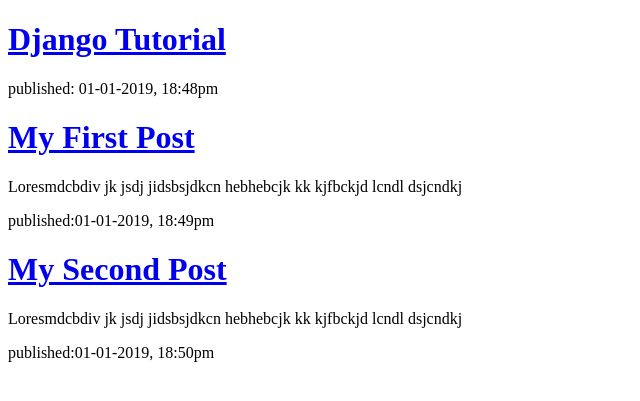
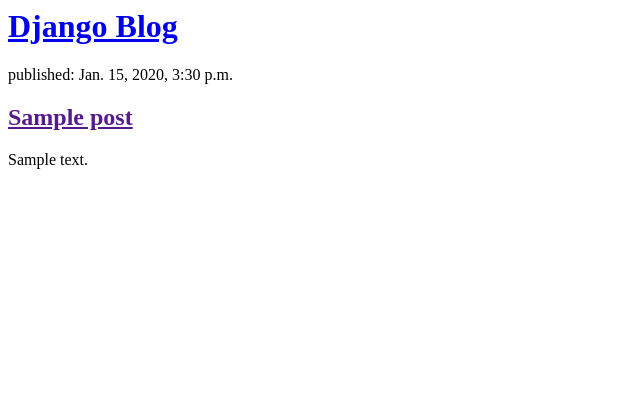
Before and after one commit to GauravJ3/my-first-blog, a Django app: template blog/templates/blog/post_list.html in a window 1280 px wide. Shown: the top 401 px of the page, without its empty margins (0-640 px from the left). Run offline with Django 3.2, Linux system fonts and the light colour scheme; the template is opened without the code that fills it: values that come from a table or form of the project are taken from there, others are empty; tables that the repository leaves empty hold one stand-in row (values such as "Sample post").

Commit message:
Modified Tamplate

```diff
--- a/blog/templates/blog/post_list.html
+++ b/blog/templates/blog/post_list.html
@@ -1,22 +1,10 @@
-<!DOCTYPE html>
-<html>
-<head>
-	<title>Django Tutorial</title>
-</head>
-<body>
-	<a href="#"><h1>Django Tutorial</h1></a>
-	<p>published: 01-01-2019, 18:48pm</p>
+<div>
+	<h1><a href="/">Django Blog</a></h1>
+</div>
+{% for post in posts %}
 	<div>
-		<a href="#"><h1>My First Post</h1></a>
-		<p>Loresmdcbdiv jk jsdj jidsbsjdkcn   hebhebcjk kk
-		kjfbckjd lcndl dsjcndkj </p>
-		<p>published:01-01-2019, 18:49pm</p>
+		<p>published: {{ post.published_date }}</p>
+		<h2><a href="">{{ post.title }}</a></h2>
+		<p>{{ post.text|linebreaksbr }}</p>
 	</div>
-	<div>
-		<a href="#"><h1>My Second Post</h1></a>
-		<p>Loresmdcbdiv jk jsdj jidsbsjdkcn   hebhebcjk kk
-		kjfbckjd lcndl dsjcndkj </p>
-		<p>published:01-01-2019, 18:50pm</p>
-	</div>
-</body>
-</html>
+{% endfor %}
--- a/blog/views.py
+++ b/blog/views.py
@@ -1,5 +1,8 @@
 from django.shortcuts import render
+from django.utils import timezone
+from .models import Post
 
 # Create your views here.
 def post_list(request):
-	return render(request, 'blog/post_list.html', {})
+	posts = Post.objects.filter(published_date__lte=timezone.now()).order_by('published_date')
+	return render(request, 'blog/post_list.html', {'posts':posts})
```
Also changed, not shown: blog/models.py (line endings or trailing spaces).
